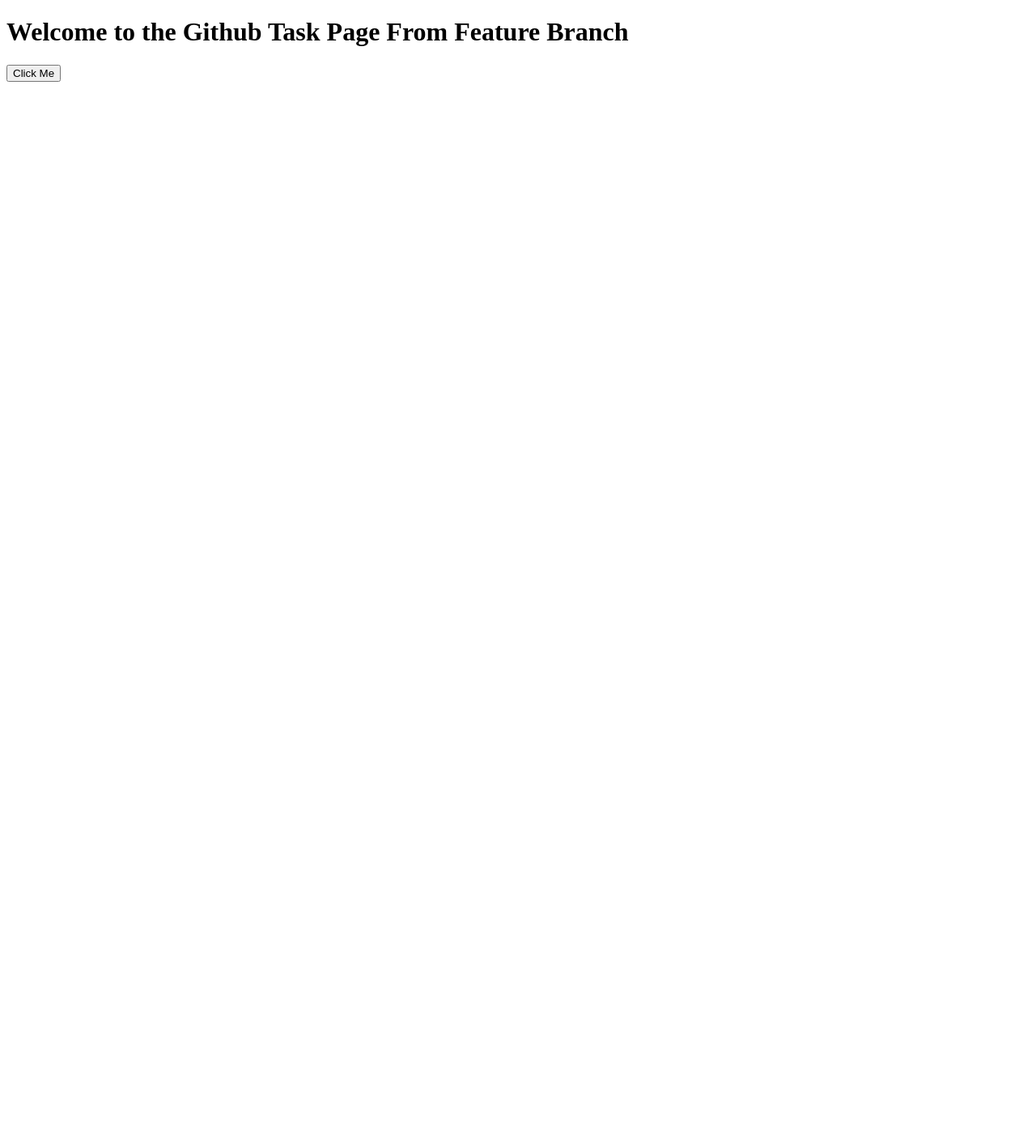
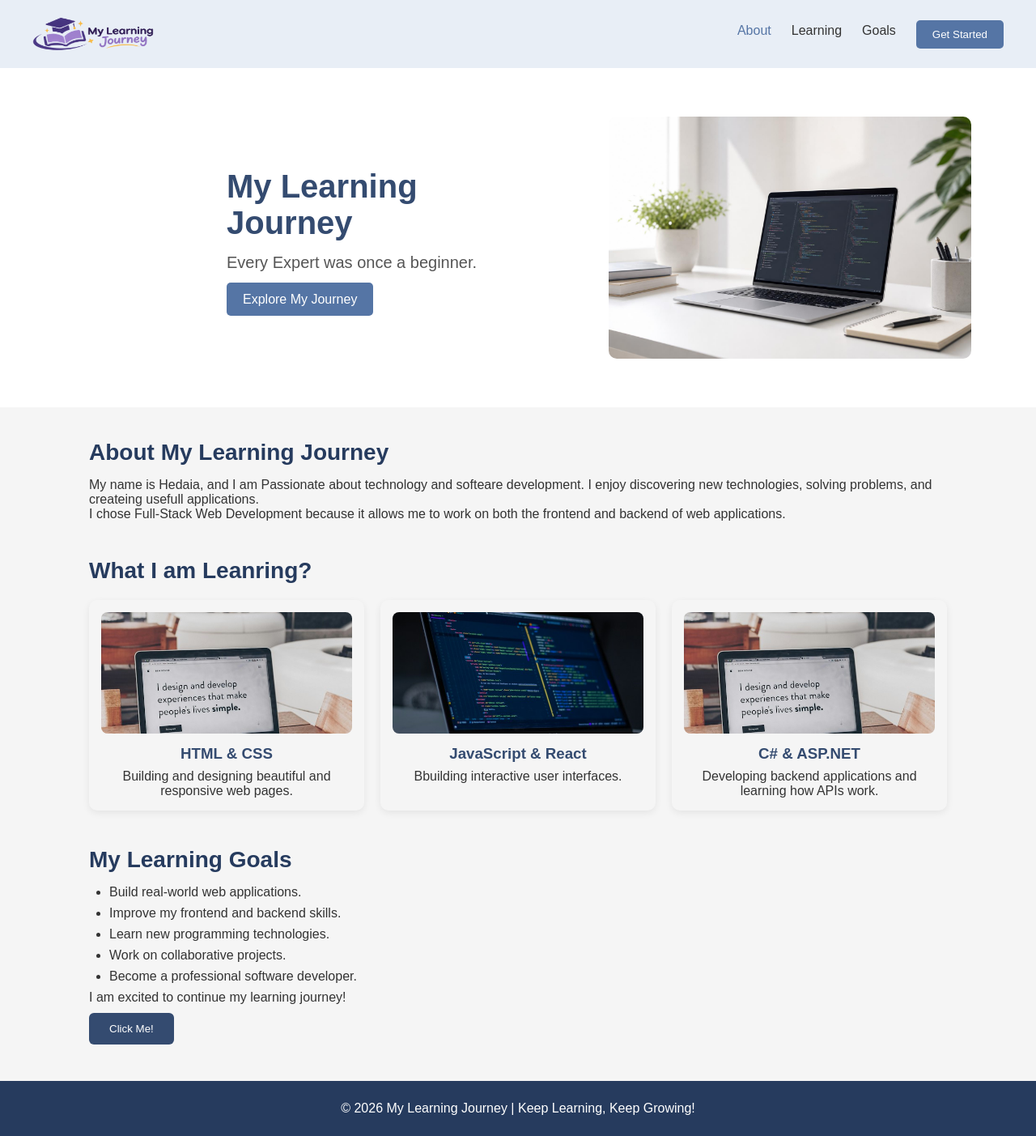
Before and after one commit to HidayahJadaan/gitHubTask-FLASHA, a plain HTML site: page index.html in a window 1280 px wide. Shown: the whole page at 81% size. Before the commit the page ends 800 px from the top, so only its background shows below. Drawn offline with Linux system fonts and the light colour scheme.

Commit message:
Finishing the web page

```diff
--- a/index.html
+++ b/index.html
@@ -1,14 +1,112 @@
-<!DOCTYPE html>
+<!doctype html>
 <html lang="en">
-<head>
-    <meta charset="UTF-8">
-    <meta name="viewport" content="width=device-width, initial-scale=1.0">
-    <title>Github Task</title>
-</head>
-<body>
+  <head>
+    <meta charset="UTF-8" />
+    <meta name="viewport" content="width=device-width, initial-scale=1.0" />
+    <title>My Learning Journey</title>
 
-    <h1>Welcome to the Github Task Page From Feature Branch</h1>
+    <link rel="stylesheet" href="./styles.css" />
+  </head>
 
-    <button>Click Me</button>
-</body>
+  <body>
+    <div class="header">
+      <div class="logo">
+        <img
+          src="./images/logo.png"
+          alt="Learning Journey"
+          class="logo-img"
+          width="150"
+          height="50"
+        />
+      </div>
+      <ul class="nav">
+        <li class="nav-item">
+          <a class="nav-link active" href="#about"> About </a>
+        </li>
+        <li class="nav-item">
+          <a class="nav-link" href="#learning"> Learning </a>
+        </li>
+        <li class="nav-item"><a class="nav-link" href="#goals"> Goals </a></li>
+        <button>Get Started</button>
+      </ul>
+    </div>
+
+    <div class="hero-section">
+      <div class="hero-content">
+        <h1>My Learning Journey</h1>
+        <p>Every Expert was once a beginner.</p>
+        <a href="#about">Explore My Journey</a>
+      </div>
+
+      <img
+        src="./images/hero2.jpg"
+        alt="Learning and technology"
+        width="250px"
+      />
+    </div>
+
+    <!-- ================================================= -->
+    <div class="container">
+      <div class="about-section" id="about">
+        <h2>About My Learning Journey</h2>
+        <p>
+          My name is Hedaia, and I am Passionate about technology and softeare
+          development. I enjoy discovering new technologies, solving problems,
+          and createing usefull applications.
+        </p>
+        <p>
+          I chose Full-Stack Web Development because it allows me to work on
+          both the frontend and backend of web applications.
+        </p>
+      </div>
+      <!-- ======================================================= -->
+      <div class="learning-section" id="learning">
+        <h2>What I am Leanring?</h2>
+
+        <div class="cards">
+          <div class="card">
+            <img src="./images/card01.jpg" alt="" />
+            <h3>HTML & CSS</h3>
+
+            <p>Building and designing beautiful and responsive web pages.</p>
+          </div>
+          <div class="card">
+            <img src="./images/card02.jpg" alt="" />
+            <h3>JavaScript & React</h3>
+
+            <p>Bbuilding interactive user interfaces.</p>
+          </div>
+          <div class="card">
+            <img src="./images/card01.jpg" alt="" />
+            <h3>C# & ASP.NET</h3>
+
+            <p>Developing backend applications and learning how APIs work.</p>
+          </div>
+        </div>
+      </div>
+      <!-- ====================================================== -->
+
+      <div class="goals-section" id="goals">
+        <h2>My Learning Goals</h2>
+        <ul>
+          <li>Build real-world web applications.</li>
+          <li>Improve my frontend and backend skills.</li>
+          <li>Learn new programming technologies.</li>
+          <li>Work on collaborative projects.</li>
+          <li>Become a professional software developer.</li>
+        </ul>
+
+        <p id="message">I am excited to continue my learning journey!</p>
+
+        <button class="goals-btn" onclick="changeMessage()">Click Me!</button>
+      </div>
+    </div>
+    <!-- ======================================================= -->
+
+    <footer>
+      <p>© 2026 My Learning Journey | Keep Learning, Keep Growing!</p>
+    </footer>
+  </body>
+
+  <script src="./script.js"></script>
 </html>
--- /dev/null
+++ b/script.js
@@ -0,0 +1,6 @@
+function changeMessage() {
+
+        document.getElementById("message").innerHTML =
+            "Every day is a new opportunity to learn something new!";
+
+    }
--- /dev/null
+++ b/styles.css
@@ -0,0 +1,182 @@
+* {
+  margin: 0;
+  padding: 0;
+  box-sizing: border-box;
+}
+
+body {
+  font-family: Arial, sans-serif;
+  background-color: #f5f5f5;
+  color: #333;
+}
+
+.header {
+  background-color: #e8eef6;
+  padding: 15px 40px;
+  display: flex;
+  justify-content: space-between;
+  align-items: center;
+}
+
+.logo-img {
+  width: 150px;
+  height: 50px;
+}
+
+.nav {
+  list-style: none;
+  display: flex;
+  align-items: center;
+  gap: 25px;
+}
+
+.nav-link {
+  text-decoration: none;
+  color: #333;
+  font-size: 16px;
+}
+
+.nav-link:hover {
+  color: #5575a5;
+}
+
+.active {
+  color: #5575a5;
+}
+
+button {
+  background-color: #5575a5;
+  color: white;
+  border: none;
+  padding: 10px 20px;
+  border-radius: 5px;
+  cursor: pointer;
+}
+
+button:hover {
+  background-color: #344b70;
+}
+
+/* ============================================= */
+.hero-section {
+  background-color: white;
+
+  display: flex;
+  justify-content: space-between;
+  align-items: center;
+  padding: 60px 80px;
+  /* gap: 30px; */
+}
+
+.hero-content {
+  width: 50%;
+  padding-left: 200px;
+}
+
+.hero-content h1 {
+  color: #344b70;
+  font-size: 40px;
+  margin-bottom: 15px;
+}
+
+.hero-content p {
+  font-size: 20px;
+  color: #555;
+  margin-bottom: 25px;
+}
+
+.hero-content a {
+  background-color: #5575a5;
+  color: white;
+  text-decoration: none;
+  padding: 12px 20px;
+  border-radius: 5px;
+}
+
+.hero-content a:hover {
+  background-color: #344b70;
+}
+
+.hero-section img {
+  width: 40%;
+  height: auto;
+  border-radius: 10px;
+}
+/* ====================================== */
+.container {
+  max-width: 1100px;
+  margin: 40px auto;
+  padding: 0 20px;
+}
+
+/* div {
+  margin-bottom: 45px;
+} */
+
+div h2 {
+  color: #263b5e;
+  margin-bottom: 15px;
+  font-size: 28px;
+}
+/* ====================================== */
+.cards {
+  display: flex;
+  gap: 20px;
+  flex-wrap: wrap;
+  margin-top: 20px;
+}
+.card {
+  border-color: white;
+  border-radius: 10px;
+  padding: 15px;
+  flex: 1 1 220px;
+  text-align: center;
+  box-shadow: 0 3px 10px rgba(0, 0, 0, 0.07);
+}
+
+.card img {
+  width: 100%;
+  height: 150px;
+  object-fit: cover;
+  border-radius: 8px;
+  margin-bottom: 10px;
+}
+.card h3 {
+  color: #344b70;
+  margin-bottom: 8px;
+}
+/* ====================================== */
+ul {
+  padding-left: 25px;
+}
+
+li {
+  margin-bottom: 8px;
+}
+/* ====================================== */
+.about-section,
+.learning-section,
+.goals-section {
+  margin-bottom: 45px;
+}
+/* =================================================== */
+.goals-btn {
+    background-color: #344b70;
+    color: white;
+    padding: 12px 25px;
+    border: none;
+    border-radius: 6px;
+    cursor: pointer;
+    margin-top: 10px;
+}
+
+button:hover {
+    background-color: #6789b9;
+}
+/* =================================================== */
+footer {
+  background-color: #263b5e;
+  color: white;
+  text-align: center;
+  padding: 25px;
+}
```
Also changed, not shown: images/card01.jpg (added), images/card02.jpg (added), images/card03.jpg (added), images/hero.jpg (added), images/hero2.jpg (added), images/logo.png (added), test.txt (added).
